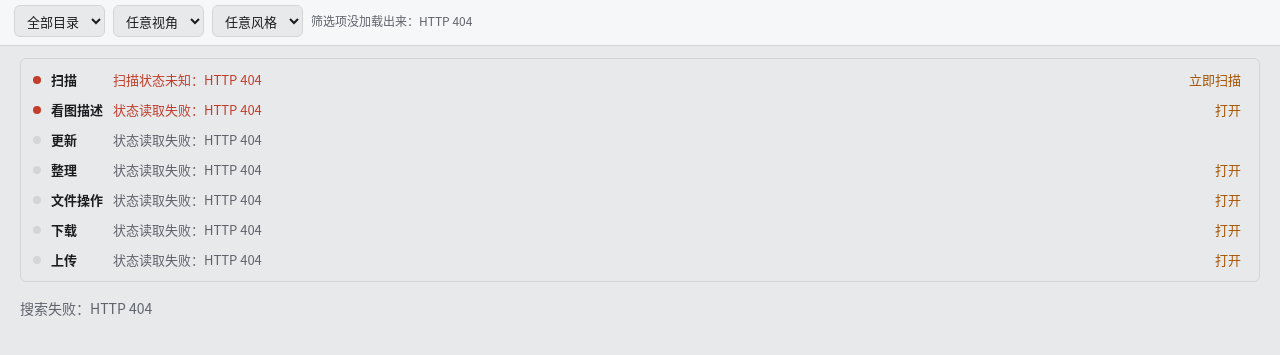
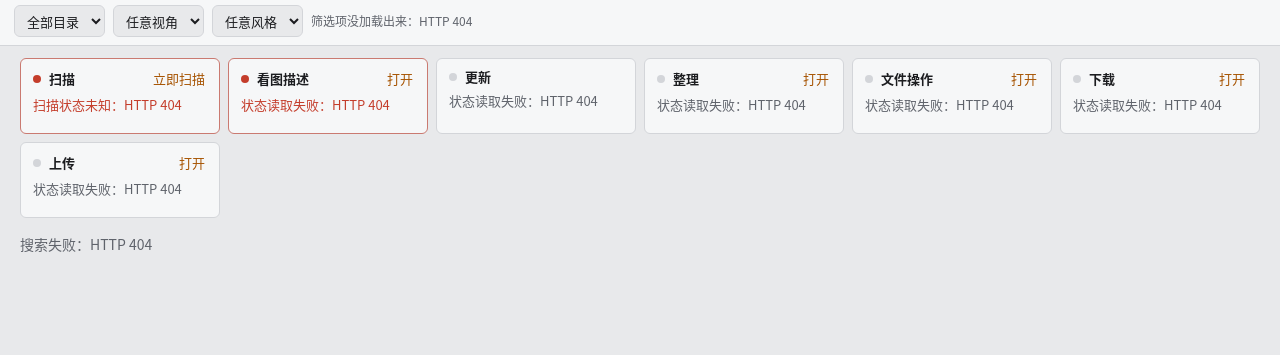
Before and after one commit to msyzzm/asset_store, a plain HTML site: page assetindex/static/index.html in a window 1280 px wide. Shown: the part 55-410 px from the top of the page. Drawn offline with Linux system fonts and the light colour scheme; no server answers.

Commit message:
style: the task bar shows one card per job instead of table rows
Co-Authored-By: Claude Opus 5.5 <noreply@anthropic.com>

```diff
--- a/assetindex/static/style.css
+++ b/assetindex/static/style.css
@@ -168,34 +168,51 @@ body {
 .filters select.on { border-color: var(--select); box-shadow: inset 0 -2px 0 var(--select); font-weight: 600; }
 .filters-note { font-size: 12px; color: var(--muted); }
 
-/* ---- what the background jobs are doing: one aligned table of rows ---- */
+/* ---- what the background jobs are doing: one card each, name and actions on top ---- */
 .tasks {
   display: grid;
-  grid-template-columns: 8px max-content minmax(0, 1fr) auto auto;
-  gap: 4px 10px;
+  grid-template-columns: repeat(auto-fill, minmax(185px, 1fr));
+  gap: 8px;
   margin: 12px 20px 0;
-  padding: 8px 12px;
   font-size: 13px;
-  border: 1px solid var(--border);
-  border-radius: var(--radius);
 }
 .task {
   display: grid;
-  grid-column: 1 / -1;
-  grid-template-columns: subgrid;
+  grid-template-columns: 8px minmax(0, 1fr) auto;
+  grid-template-rows: auto 1fr auto;
   align-items: center;
-  min-height: 26px;
+  gap: 4px 8px;
+  min-height: 76px;
+  padding: 8px 8px 10px 12px;
   color: var(--muted);
+  background: var(--surface);
+  border: 1px solid var(--border);
+  border-radius: var(--radius);
+  transition: border-color 150ms;
 }
-.task-dot { grid-column: 1; width: 8px; height: 8px; border-radius: 50%; background: var(--border); }
+.task.busy { border-color: color-mix(in srgb, var(--busy) 60%, var(--border)); }
+.task.failed { border-color: color-mix(in srgb, var(--danger) 60%, var(--border)); }
+.task.attention { border-color: color-mix(in srgb, var(--accent) 50%, var(--border)); }
+.task-dot { grid-column: 1; grid-row: 1; width: 8px; height: 8px; border-radius: 50%; background: var(--border); }
 .task.busy .task-dot { background: var(--busy); animation: task-pulse 1.2s ease-in-out infinite; }
 .task.failed .task-dot { background: var(--danger); }
 .task.attention .task-dot { background: var(--accent); }
-.task-name { grid-column: 2; font-weight: 600; color: var(--text); white-space: nowrap; }
-.task-text { grid-column: 3; min-width: 0; overflow: hidden; text-overflow: ellipsis; white-space: nowrap; }
+.task-name { grid-column: 2; grid-row: 1; font-weight: 600; color: var(--text); white-space: nowrap; }
+.task-text {  /* at most two lines */
+  grid-column: 1 / -1;
+  grid-row: 2;
+  align-self: start;
+  min-width: 0;
+  overflow: hidden;
+  overflow-wrap: anywhere;
+  display: -webkit-box;
+  -webkit-box-orient: vertical;
+  -webkit-line-clamp: 2;
+  line-clamp: 2;
+}
 .task.busy .task-text, .task.attention .task-text { color: var(--text); }
 .task.failed .task-text { color: var(--danger); }
-.task-bar { grid-column: 4; width: 140px; }
+.task-bar { grid-column: 1 / -1; grid-row: 3; width: 100%; }
 /* Thin bars: the native look drops the fill at this height, so draw track and fill. */
 .task-bar, .caption-bar {
   appearance: none;
@@ -208,7 +225,7 @@ body {
 .task-bar::-webkit-progress-bar, .caption-bar::-webkit-progress-bar { background: var(--border); }
 .task-bar::-webkit-progress-value, .caption-bar::-webkit-progress-value { background: var(--busy); }
 .task-bar::-moz-progress-bar, .caption-bar::-moz-progress-bar { background: var(--busy); }
-.task-actions { grid-column: 5; display: flex; gap: 2px; justify-content: flex-end; }
+.task-actions { grid-column: 3; grid-row: 1; display: flex; gap: 2px; justify-content: flex-end; }
 
 .link-btn {
   flex: none;
@@ -543,12 +560,8 @@ body.drop-target { outline: 3px dashed var(--select); outline-offset: -6px; }
   .bar #q { order: 3; flex-basis: 100%; }
   .bar .btn { padding: 0 10px; }
   .kinds { padding: 0 10px; }
-  .tasks { grid-template-columns: 8px minmax(0, 1fr) auto; margin: 10px 16px 0; padding: 8px 10px; }
-  .task-dot { grid-column: 1; grid-row: 1; }
-  .task-name { grid-column: 2; grid-row: 1; }
-  .task-actions { grid-column: 3; grid-row: 1; }
-  .task-text { grid-column: 2 / -1; grid-row: 2; white-space: normal; }
-  .task-bar { grid-column: 2 / -1; grid-row: 3; width: 100%; }
+  .tasks { grid-template-columns: repeat(2, minmax(0, 1fr)); margin: 10px 16px 0; }
+  .task { min-height: 70px; padding: 6px 6px 8px 10px; }
   .summary { margin: 14px 16px 0; }
   .grid { grid-template-columns: repeat(2, minmax(0, 1fr)); gap: 16px 10px; padding: 10px 16px 24px; }
 }
```
